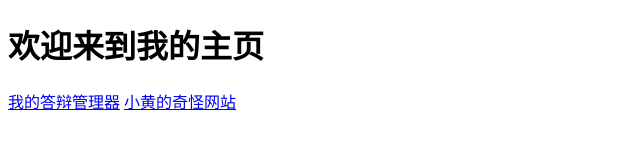
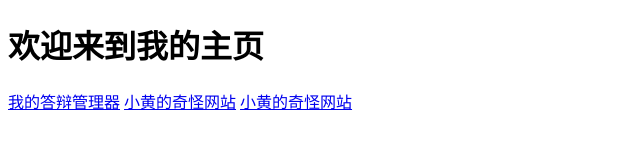
Before and after one commit to huangzherui/huangzherui.github.io, a plain HTML site: page index.html in a window 1280 px wide. Shown: the whole page, without its empty margins (0-640 px from the left). Drawn offline with Linux system fonts and the light colour scheme.

Commit message:
Update index.html

```diff
--- a/index.html
+++ b/index.html
@@ -8,5 +8,6 @@
 <h1>欢迎来到我的主页</h1>
 <a href="答辩管理器.exe">我的答辩管理器</a>
 <a href="qiguai.html">小黄的奇怪网站</a>
+<a href="./Download/index.html">小黄的奇怪网站</a>
 </body>
 </html>
```
